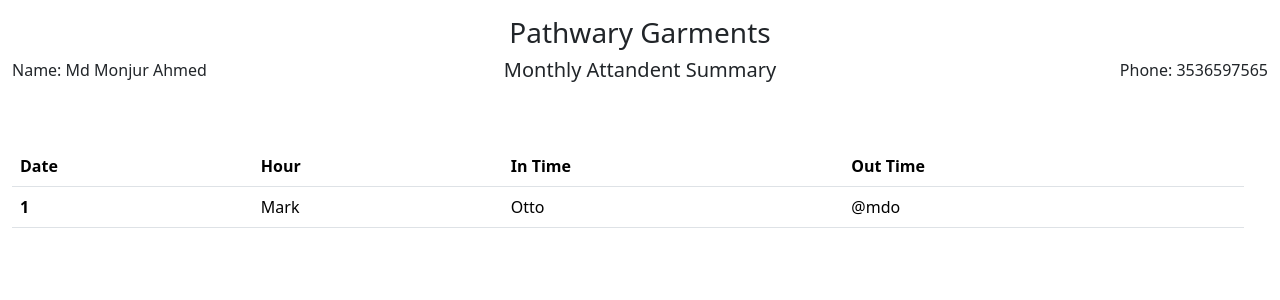
After one commit to Devsabirul/garments-erp, a Django app: page /view-attandents-report in a window 1280 px wide. The commit adds this page. Shown: the top 300 px of the page. Run offline with Django 5.2, Linux system fonts and the light colour scheme; a user stored in the database is signed in.

Commit message:
create attandents

```diff
--- a/core/models.py
+++ b/core/models.py
@@ -11,7 +11,7 @@ class Atandents(models.Model):
     author = models.ForeignKey(User, on_delete=models.CASCADE,null=True,blank=True)
 
     def __str__(self):
-        return self.category
+        return self.name
 
 class Employees(models.Model):
     name = models.CharField(max_length=250)
--- a/core/templates/core/add_attandents.html
+++ b/core/templates/core/add_attandents.html
@@ -14,7 +14,7 @@ Attandents{% endblock title %} {% block body %}
           <div class="form-floating mb-3">
             <select class="form-select form-select-md" name="name">
               {% for employee in employeeList %}
-              <option value="{{employee.id}}">{{employee.name}}</option>
+              <option value="{{employee.name}}">{{employee.name}}</option>
               {% endfor %}
             </select>
             <label for="name">Name</label>
@@ -26,6 +26,7 @@ Attandents{% endblock title %} {% block body %}
               type="date"
               name="date"
               placeholder="date"
+              required
             />
             <label for="date">Date</label>
           </div>
@@ -36,6 +37,7 @@ Attandents{% endblock title %} {% block body %}
               type="time"
               placeholder="Password"
               name="entry"
+              required
             />
             <label for="entry">In Time</label>
           </div>
@@ -46,6 +48,7 @@ Attandents{% endblock title %} {% block body %}
               type="time"
               placeholder="Password"
               name="out"
+              required
             />
             <label for="out">Out Time</label>
           </div>
@@ -56,6 +59,7 @@ Attandents{% endblock title %} {% block body %}
               type="number"
               placeholder="Password"
               name="total_hour"
+              required
             />
             <label for="total_hour">Total Hour</label>
           </div>
--- /dev/null
+++ b/core/templates/core/view_report.html
@@ -0,0 +1,64 @@
+<!DOCTYPE html>
+<html lang="en">
+  <head>
+    <meta charset="utf-8" />
+    <meta name="viewport" content="width=device-width, initial-scale=1" />
+    <title>Bootstrap demo</title>
+    <link
+      href="https://cdn.jsdelivr.net/npm/bootstrap@5.3.7/dist/css/bootstrap.min.css"
+      rel="stylesheet"
+      integrity="sha384-LN+7fdVzj6u52u30Kp6M/trliBMCMKTyK833zpbD+pXdCLuTusPj697FH4R/5mcr"
+      crossorigin="anonymous"
+    />
+  </head>
+  <body cz-shortcut-listen="true">
+    <div class="container-fluid mt-3">
+      <div class="row">
+        <div class="col-12">
+          <h3>
+            <center>Pathwary Garments</center>
+          </h3>
+          <div class="row">
+            <div class="col-4">
+              <p>Name: Md Monjur Ahmed</p>
+            </div>
+            <div class="col-4">
+              <h5><center>Monthly Attandent Summary</center></h5>
+            </div>
+            <div class="col-4">
+              <p class="text-end">Phone: 3536597565</p>
+            </div>
+          </div>
+
+      </div>
+      <div class="row mt-5">
+        <div class="col-12">
+          <table class="table">
+            <thead>
+              <tr>
+                <th scope="col">Date</th>
+                <th scope="col">Hour</th>
+                <th scope="col">In Time</th>
+                <th scope="col">Out Time</th>
+              </tr>
+            </thead>
+            <tbody>
+              <tr>
+                <th scope="row">1</th>
+                <td>Mark</td>
+                <td>Otto</td>
+                <td>@mdo</td>
+              </tr>
+            </tbody>
+          </table>
+        </div>
+      </div>
+    </div>
+
+    <script
+      src="https://cdn.jsdelivr.net/npm/bootstrap@5.3.7/dist/js/bootstrap.bundle.min.js"
+      integrity="sha384-ndDqU0Gzau9qJ1lfW4pNLlhNTkCfHzAVBReH9diLvGRem5+R9g2FzA8ZGN954O5Q"
+      crossorigin="anonymous"
+    ></script>
+  </body>
+</html>
--- a/core/urls.py
+++ b/core/urls.py
@@ -3,4 +3,6 @@ from .views import *
 urlpatterns = [
     path('',dashboard,name="dashboard"),
     path('add-attandents',addAttandents,name="add_attandents"),
+    path('attandents-report',attandentsReport,name="attandents_Report"),
+    path('view-attandents-report',viewattandentsreport,name="view_attandents_Report"),
 ]
--- a/core/views.py
+++ b/core/views.py
@@ -12,7 +12,31 @@ def dashboard(request):
 def addAttandents(request):
     if request.user.is_authenticated:
         employeeList = Employees.objects.all()
-        print(employeeList)
+        if request.method == "POST":
+            name = request.POST.get('name')
+            date = request.POST.get('date')
+            entry = request.POST.get('entry')
+            out = request.POST.get('out')
+            total_hour = request.POST.get('total_hour')
+            attandent = Atandents(name=name,date=date,entry=entry,out=out,total_hour=total_hour,author=request.user)
+            attandent.save()
+            print(name)
+        else:
+            print("problem")
         return render(request,'core/add_attandents.html',locals())
     else:
         return redirect('signin')
+
+def attandentsReport(request):
+     if request.user.is_authenticated:
+        attandentsReport = Atandents.objects.order_by("-id")
+        return render(request,'core/attandents_report.html',locals())
+     else:
+        return redirect('signin')
+
+def viewattandentsreport(request):
+     if request.user.is_authenticated:
+        attandentsReport = Atandents.objects.order_by("-id")
+        return render(request,'core/view_report.html',locals())
+     else:
+        return redirect('signin')
--- a/templates/base/base.html
+++ b/templates/base/base.html
@@ -114,7 +114,9 @@
                   <a class="nav-link" href="{% url 'add_attandents' %}"
                     >Add Attandents</a
                   >
-                  <a class="nav-link" href="">Attandents Report</a>
+                  <a class="nav-link" href="{% url 'attandents_Report' %}"
+                    >Attandents Report</a
+                  >
                 </nav>
               </div>
               <a
```
Also changed, not shown: core/templates/core/attandents_report.html (added, +48 -0 lines), db.sqlite3.
